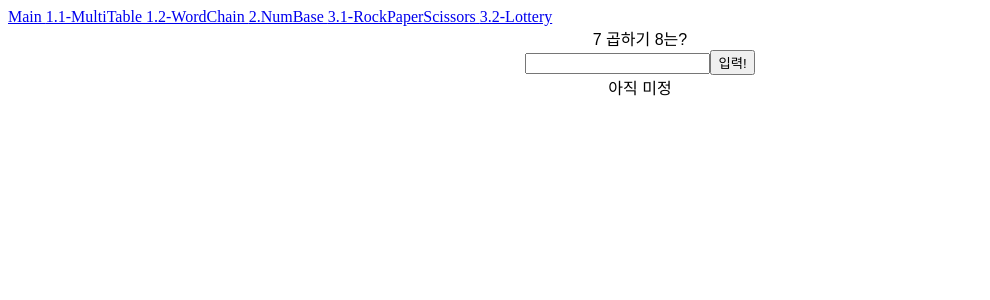
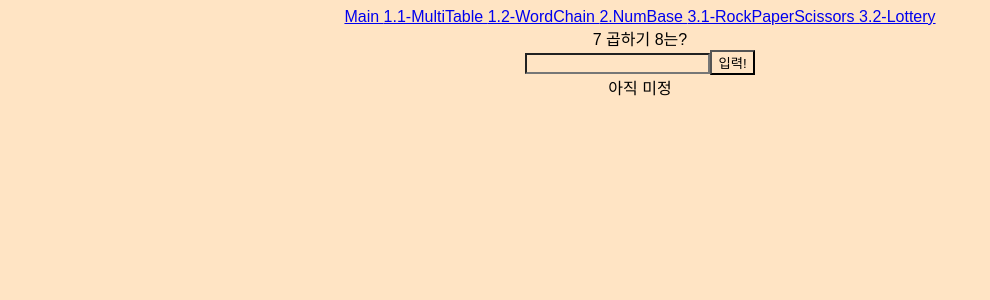
Before and after one commit to headring/FEB_DP_ReactStudy, a React (Create React App) app in the folder jsx/: page /MultiTable in a window 1280 px wide. Shown: the top 300 px of the page, without its empty margins (0-990 px from the left). Built offline with nearby package versions, Linux system fonts and the light colour scheme.

Commit message:
전역 스타일 적용

```diff
--- a/jsx/src/index.css
+++ b/jsx/src/index.css
@@ -1,4 +1,5 @@
-.App {
+* {
   font-family: sans-serif;
   text-align: center;
+  background-color: bisque;
 }
```
